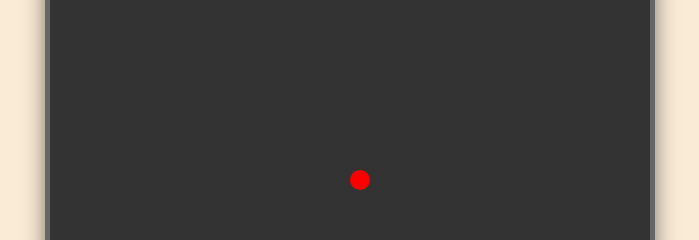
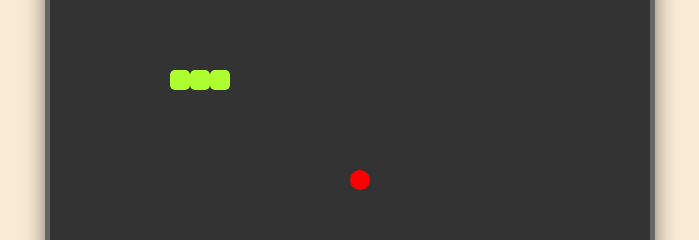
Before and after one commit to MDAhsanFaraz/Snake_Game, a plain HTML site: page index.html in a window 1280 px wide. Both pictures are taken after a click on the button "Start Game". Shown: the part 181-421 px from the top of the page, without its empty margins (290-989 px from the left). Drawn offline with Linux system fonts and the light colour scheme.

Commit message:
Added snake ui

```diff
--- a/index.js
+++ b/index.js
@@ -5,7 +5,7 @@ document.addEventListener("DOMContentLoaded", () => {
   let score = 0;
   let gameStarted = false;
   let food = { x: 300, y: 300 };
-  let sanke = [
+  let snake = [
     { x: 160, y: 200 },
     { x: 140, y: 200 },
     { x: 120, y: 200 },
@@ -28,6 +28,12 @@ document.addEventListener("DOMContentLoaded", () => {
   function drawFoodAndSnake() {
     gameArena.innerHTML = ""; //if previously something is drawn remove it
     // wipe out everything and redraw with new coordinates when snake moves
+
+    snake.forEach((snakeCell) => {
+      const element = drawDiv(snakeCell.x, snakeCell.y, "snake");
+      gameArena.appendChild(element);
+    });
+
     const foodElement = drawDiv(food.x, food.y, "food");
     gameArena.appendChild(foodElement);
   }
--- a/style.css
+++ b/style.css
@@ -49,3 +49,11 @@ body {
     opacity: 0.5;
   }
 }
+
+.snake {
+  width: 20px;
+  height: 20px;
+  background: greenyellow;
+  position: absolute;
+  border-radius: 5px;
+}
```
